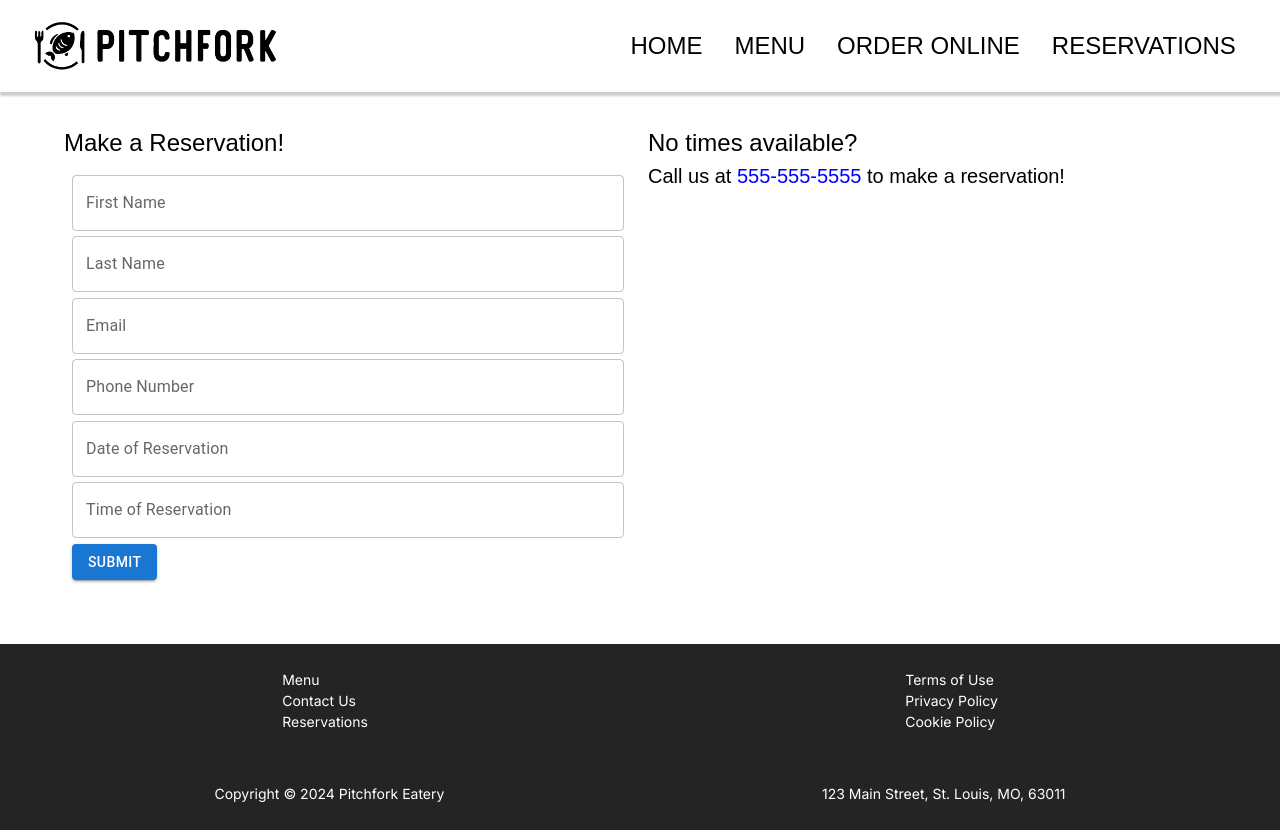
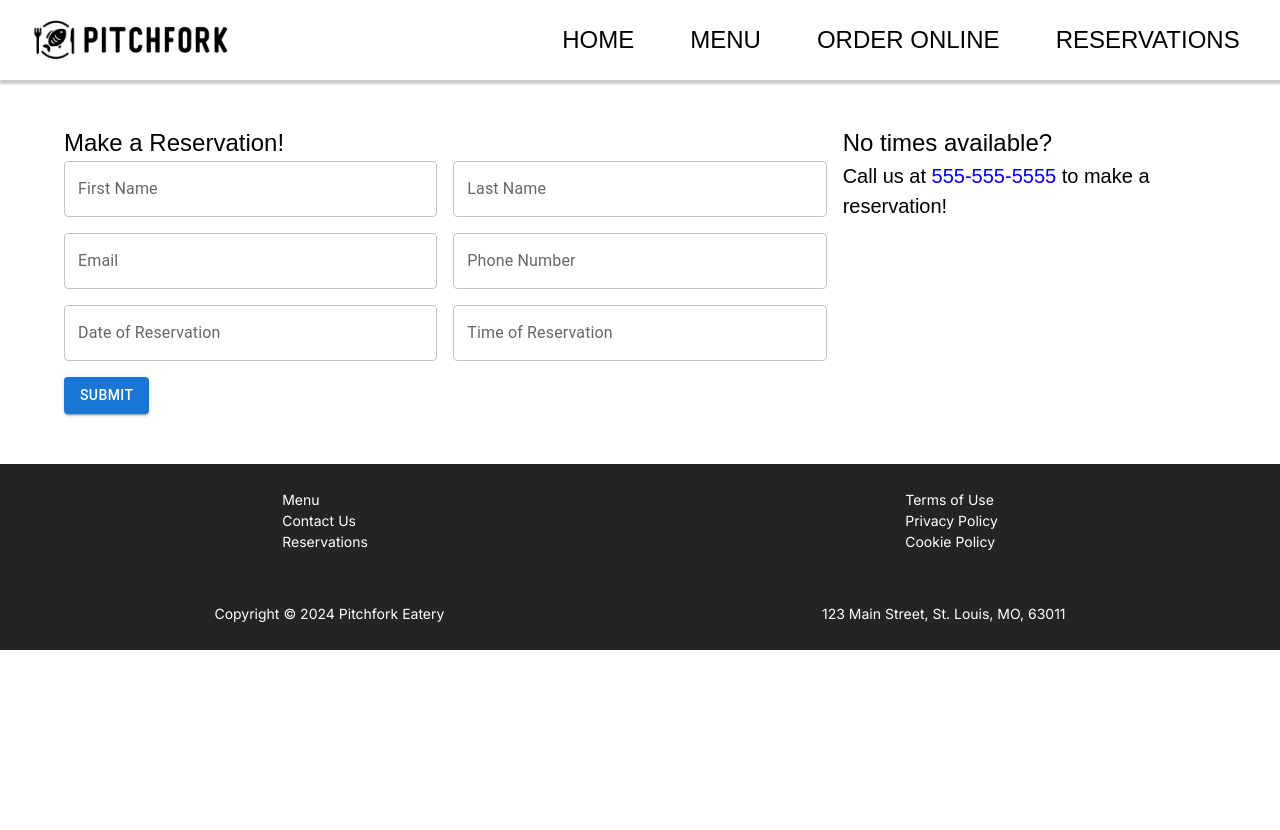
Before and after one commit to andrewbarker96/pitchfork, a Next.js app: page /reservations in a window 1280 px wide. After the commit the page ends 800 px from the top, so only its background shows below. Built offline with nearby package versions, Linux system fonts and the light colour scheme; a web font is replaced by a local one.

Commit message:
Changes to be committed: 	modified:   components/logo.tsx 	modified:   components/menucomp.tsx 	modified:   components/navigation/nav.tsx 	modified:   components/reservation-form.tsx 	modified:   pages/reservations.tsx

```diff
--- a/components/logo.tsx
+++ b/components/logo.tsx
@@ -2,10 +2,11 @@ import React from 'react'
 import Link from 'next/link';
 import Image from 'next/image';
 
+
 const PitchforkLogo = () => {
   return (
     <div>
-    <Link href='/'><Image src="/Pitchfork-01.png" className='logo' alt="Pitchfork Eatery" width={250} height={33.28} /></Link>
+    <Link href='/'><Image src="/Pitchfork-01.png" className='logo' alt="Pitchfork Eatery" width={200} height={100} priority /></Link>
     </div>
   )
 }
--- a/components/menucomp.tsx
+++ b/components/menucomp.tsx
@@ -24,7 +24,7 @@ const MenuComp = () => {
           <h1>Our Menu</h1>
           <p>Indulge in the delightful flavors of our upscale country dishes.</p>
         </Grid>
-        <Grid item xs={12} sm={6} md={4}>
+        <Grid item xs={12} sm={12} md={4}>
           <h1>Appetizers</h1>
             <Item>
               <h2>Truffle Mushroom Risotto</h2>
@@ -44,7 +44,7 @@ const MenuComp = () => {
               <p>$18.99</p>
             </Item>
         </Grid>
-        <Grid item xs={12} sm={6} md={4}>
+        <Grid item xs={12} sm={12} md={4}>
           <h1>Main Course</h1>
             <Item>
               <h2>Grilled Ribeye Steak</h2>
@@ -64,7 +64,7 @@ const MenuComp = () => {
               <p>$17.99</p>
             </Item>
         </Grid>
-        <Grid item xs={12} sm={6} md={4}>
+        <Grid item xs={12} sm={12} md={4}>
           <h1>Dessert</h1>
             <Item>
               <h2>Chocolate Bourbon Pecan Pie</h2>
--- a/components/navigation/nav.tsx
+++ b/components/navigation/nav.tsx
@@ -3,6 +3,7 @@
 import { useState } from 'react'
 import Link from 'next/link'
 import PitchforkLogo from '../logo'
+
 
 const Navbar = () => {
   const [isOpen, setIsOpen] = useState(false)
@@ -14,15 +15,19 @@ const Navbar = () => {
           <PitchforkLogo />
         </div>
         <div className="block lg:hidden">
-          <button onClick={() => setIsOpen(!isOpen)} className="flex items-center px-3 py-2 border rounded text-white border-white hover:text-blue-500 hover:border-blue-500">
+          <button onClick={() => setIsOpen(!isOpen)} className="items-center px-3 py-2 border rounded text-black border-black hover:text-blue-500 hover:border-blue-500">
             <svg className="fill-current h-3 w-3" viewBox="0 0 20 20" xmlns="http://www.w3.org/2000/svg"><title>Menu</title><path d="M0 3h20v2H0V3zm0 6h20v2H0V9zm0 6h20v2H0v-2z"/></svg>
           </button>
         </div>
-        <div className={`${isOpen ? 'block' : 'hidden'} md:flex nav-item`}>
-          <Link href='/'>Home</Link>
-          <Link href='/menu'>Menu</Link>
-          <Link href='/#'>Order Online</Link>
-          <Link href='/reservations'>Reservations</Link>
+        <div className={`${isOpen ? 'block' : 'hidden'} w-full block flex-grow lg:flex lg:items-center lg:w-auto`}>
+          <div className="text-sm lg:flex-grow flex flex-col lg:flex-row justify-end">
+            <ul className="md:flex flex-col lg:flex-row nav-item space-y-4 lg:space-y-0 lg:space-x-6 nav-item">
+              <li><Link href='/'>Home</Link></li>
+              <li><Link href='/menu'>Menu</Link></li>
+              <li><Link href='/#'>Order Online</Link></li>
+              <li><Link href='/reservations'>Reservations</Link></li>
+            </ul>
+          </div>
         </div>
       </nav>
     </>
--- a/components/reservation-form.tsx
+++ b/components/reservation-form.tsx
@@ -1,39 +1,80 @@
 import * as React from 'react';
-import Grid from '@mui/material';
 import { AdapterDayjs } from '@mui/x-date-pickers/AdapterDayjs';
 import { LocalizationProvider } from '@mui/x-date-pickers/LocalizationProvider';
 import { DatePicker } from '@mui/x-date-pickers/DatePicker';
 import { TimePicker } from '@mui/x-date-pickers';
 import { TextField } from '@mui/material';
 import { Button } from '@mui/material';
+import { styled } from '@mui/material/styles'
+import { Grid } from '@mui/material';
+import { Box } from '@mui/system'
+import Paper from '@mui/material/Paper'
+
+const Item = styled(Paper)(({ theme }) => ({
+  ...theme.typography.body2,
+  padding: theme.spacing(1),
+  textAlign: 'left',
+  color: theme.palette.text.secondary,
+  boxShadow: 'none',
+}));
 
 const ReservationForm = () => {
     return (
-        <LocalizationProvider dateAdapter={AdapterDayjs}>
-        <form className = 'space-between md:flex-col'>
-            <div className = 'form'>
-                <TextField label="First Name" fullWidth/>
-            </div>
-            <div className = 'form'>
-                <TextField label="Last Name" fullWidth/>
-            </div>
-            <div className = 'form'>
-                <TextField label="Email" fullWidth/>
-            </div>
-            <div className = 'form'>
-                <TextField label="Phone Number" fullWidth/>
-            </div>
-            <div className = 'form'>
-                <DatePicker label="Date of Reservation" slotProps={{ textField: { fullWidth: true } }}/>
-            </div>
-            <div className = 'form'>
-                <TimePicker label="Time of Reservation" slotProps={{ textField: { fullWidth: true } }}/>
-            </div>
-            <div className = 'form'>
-                <Button variant='contained'>Submit</Button>
-            </div>
-        </form>
-        </LocalizationProvider>
+        <div>
+            <LocalizationProvider dateAdapter={AdapterDayjs}>
+                <Box sx={{ flexGrow: 1 }}>
+                    <Grid container spacing = {2}>
+                        <Grid item xs={12} sm={6} md={6}>
+                            <TextField label="First Name" fullWidth/>
+                        </Grid>
+                        <Grid item xs={12} sm={6} md={6}>
+                            <TextField label="Last Name" fullWidth/>
+                        </Grid>
+                        <Grid item xs={12} sm={6} md={6}>
+                            <TextField label="Email" fullWidth/>
+                        </Grid>
+                        <Grid item xs={12} sm={6} md={6}>
+                            <TextField label="Phone Number" fullWidth/>
+                        </Grid>
+                        <Grid item xs={12} sm={6} md={6}>
+                            <DatePicker label="Date of Reservation" slotProps={{ textField: { fullWidth: true } }}/>
+                        </Grid>
+                        <Grid item xs={12} sm={6} md={6}>
+                            <TimePicker label="Time of Reservation" slotProps={{ textField: { fullWidth: true } }}/>
+                        </Grid>
+                        <Grid item xs={12} sm={6} md={6}>
+                            <Button variant='contained'>Submit</Button>
+                        </Grid>
+                    </Grid>
+                </Box>
+            </LocalizationProvider>
+        </div>
+        // <LocalizationProvider dateAdapter={AdapterDayjs}>
+        // <form className = 'space-between md:flex-col'>
+
+        //     <div className = 'form'>
+        //         <TextField label="First Name" fullWidth/>
+        //     </div>
+        //     <div className = 'form'>
+        //         <TextField label="Last Name" fullWidth/>
+        //     </div>
+        //     <div className = 'form'>
+        //         <TextField label="Email" fullWidth/>
+        //     </div>
+        //     <div className = 'form'>
+        //         <TextField label="Phone Number" fullWidth/>
+        //     </div>
+        //     <div className = 'form'>
+        //         <DatePicker label="Date of Reservation" slotProps={{ textField: { fullWidth: true } }}/>
+        //     </div>
+        //     <div className = 'form'>
+        //         <TimePicker label="Time of Reservation" slotProps={{ textField: { fullWidth: true } }}/>
+        //     </div>
+        //     <div className = 'form'>
+        //         <Button variant='contained'>Submit</Button>
+        //     </div>
+        // </form>
+        // </LocalizationProvider>
     );
 }
 
--- a/pages/reservations.tsx
+++ b/pages/reservations.tsx
@@ -20,15 +20,13 @@ const reservations = () => {
     <RootLayout>
     <Box sx={{ flexGrow: 1 }}>
       <Grid container spacing={2}>
-        <Grid item xs={6}>
-            <h1>Make a Reservation!</h1>
-            <Item>
-              <ReservationForm />
-            </Item>
-        </Grid>
-        <Grid item xs={6}>
-            <h1>No times available?</h1>
-            <h2>Call us at <Link href="tel:+15555555555" style = {{color: 'blue'}}>555-555-5555</Link> to make a reservation!</h2>
+      <Grid item xs={12} sm={12} md={8}>
+          <h1>Make a Reservation!</h1>
+          <ReservationForm />
+      </Grid>
+        <Grid item xs={12} sm={12} md={4}>
+          <h1>No times available?</h1>
+          <h2>Call us at <Link href="tel:+15555555555" style = {{color: 'blue'}}>555-555-5555</Link> to make a reservation!</h2>
         </Grid>
       </Grid>
     </Box>
```
